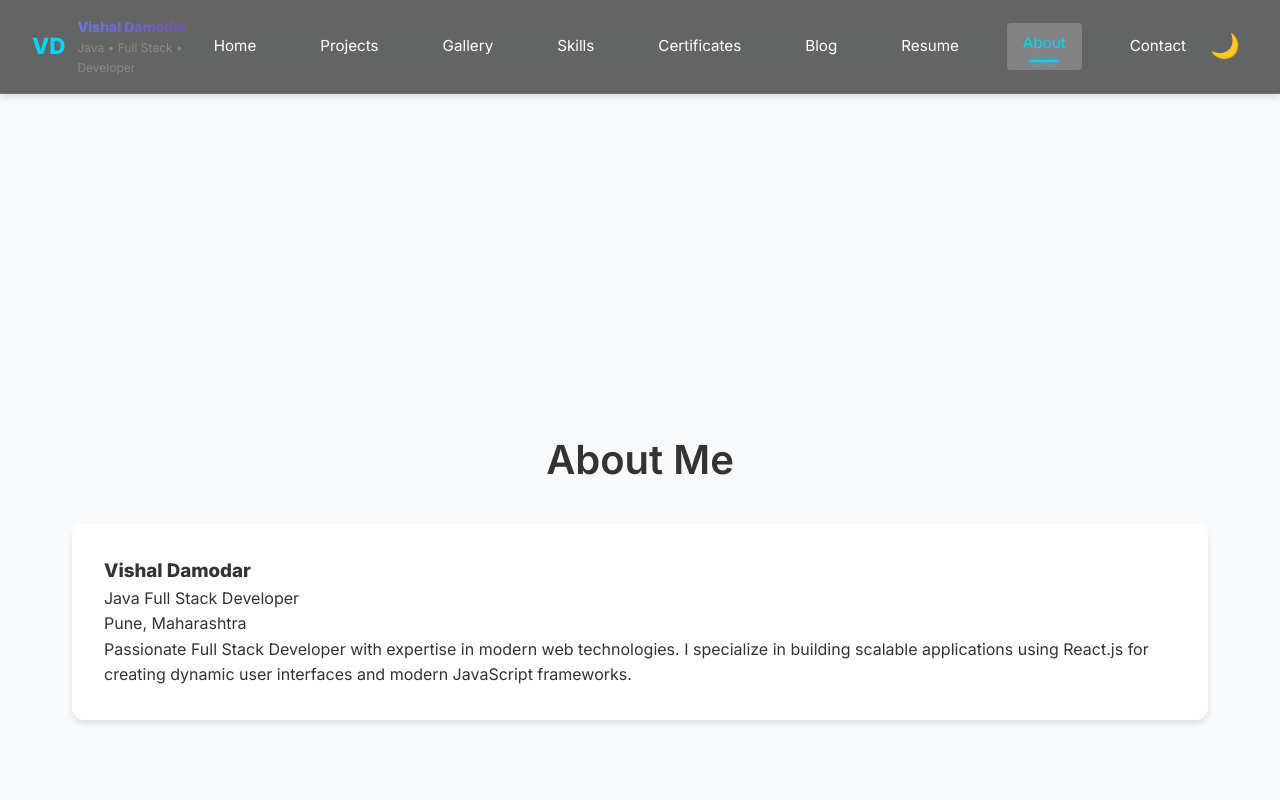
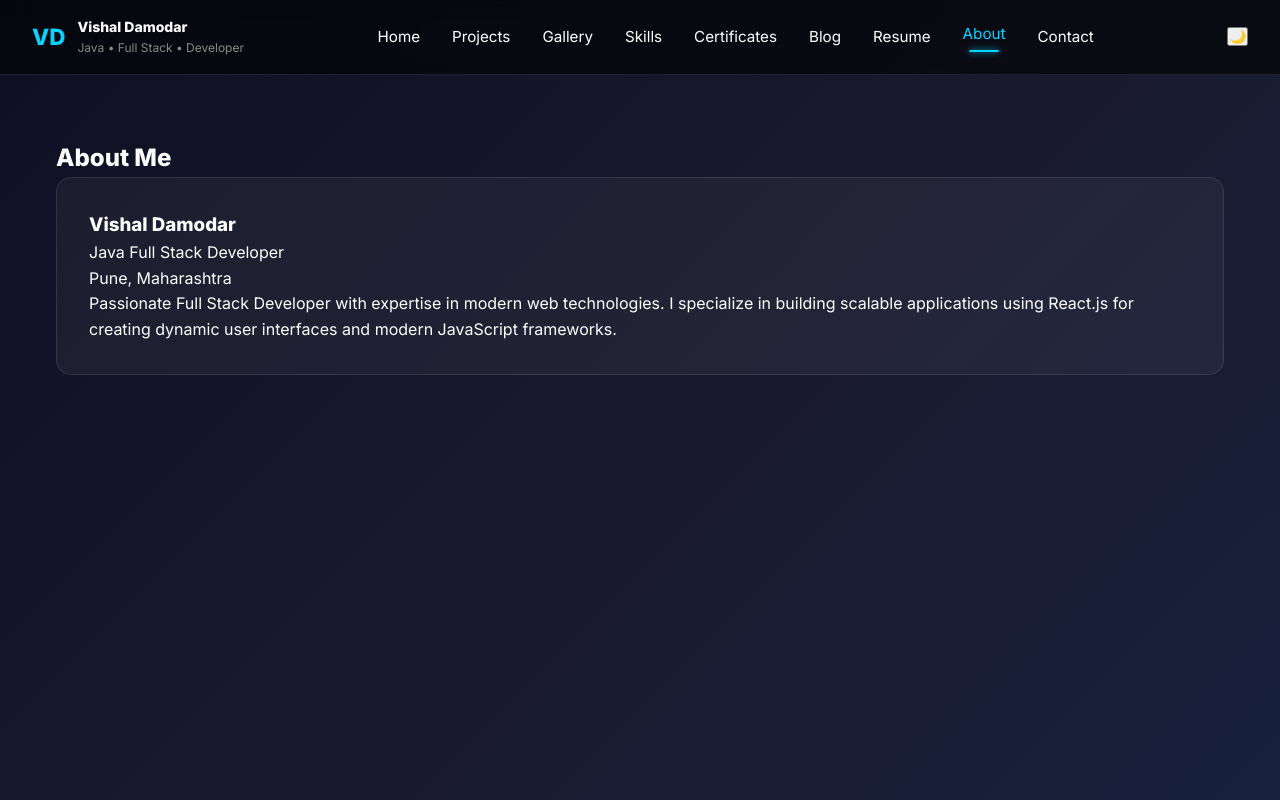
Before and after one commit to VishalSyntax/vishal-portfolio-v1, a React (Vite) app: page /about in a window 1280 px wide. Shown: the top 800 px of the page. Built offline with nearby package versions, Linux system fonts and the light colour scheme; the HTML template or start-up script is replaced by a standard one.

Commit message:
Revamp global and app CSS for modern UI

```diff
--- a/src/App.css
+++ b/src/App.css
@@ -1,259 +1,202 @@
-:root {
-  --primary-color: #667eea;
-  --secondary-color: #764ba2;
-  --text-color: #333;
-  --bg-color: #f8f9fa;
-  --white: #ffffff;
+.App {
+  min-height: 100vh;
+  display: flex;
+  flex-direction: column;
+  background: var(--gradient-background);
 }
 
-* {
-  margin: 0;
-  padding: 0;
-  box-sizing: border-box;
+/* Header Styles */
+.header {
+  position: sticky;
+  top: 0;
+  z-index: 100;
+  background: rgba(0, 0, 0, 0.6);
+  backdrop-filter: blur(10px);
+  border-bottom: 1px solid var(--border);
 }
 
-body {
-  font-family: 'Inter', -apple-system, BlinkMacSystemFont, 'Segoe UI', 'Roboto', sans-serif;
-  line-height: 1.6;
-  color: var(--text-color);
-  background-color: var(--bg-color);
+/* Main Content */
+main {
+  flex: 1;
 }
 
-.App {
+/* Footer */
+.footer {
+  text-align: center;
+  padding: var(--spacing-lg);
+  border-top: 1px solid var(--border);
+  background: rgba(0, 0, 0, 0.3);
+  color: var(--text-muted);
+  font-size: var(--font-size-sm);
+}
+
+/* Section Layouts */
+.section {
+  padding: var(--spacing-3xl) 0;
   min-height: 100vh;
 }
 
-.header {
-  background: linear-gradient(135deg, var(--primary-color) 0%, var(--secondary-color) 100%);
-  padding: 1rem 0;
-  position: fixed;
-  top: 0;
-  width: 100%;
-  z-index: 1000;
-  box-shadow: 0 4px 6px rgba(0, 0, 0, 0.1);
-}
-
-nav ul {
-  display: flex;
-  justify-content: center;
-  list-style: none;
-  margin: 0;
-  padding: 0;
-}
-
-nav li {
-  margin: 0 1rem;
-}
-
-nav a {
-  color: var(--white);
-  text-decoration: none;
-  padding: 0.5rem 1rem;
-  border-radius: 4px;
-  transition: all 0.3s ease;
-  font-weight: 500;
-}
-
-nav a:hover,
-nav a.active {
-  background-color: rgba(255, 255, 255, 0.2);
-}
-
-main {
-  margin-top: 80px;
-}
-
-.section {
-  padding: 4rem 0;
-  min-height: 100vh;
+.hero-section {
   display: flex;
   align-items: center;
-}
-
-.hero-section {
-  background: linear-gradient(135deg, rgba(102, 126, 234, 0.1) 0%, rgba(118, 75, 162, 0.1) 100%);
-  text-align: center;
+  justify-content: center;
   min-height: 100vh;
-  display: flex;
-  align-items: center;
-}
-
-.container {
-  max-width: 1200px;
-  margin: 0 auto;
-  padding: 0 2rem;
-}
-
-h1 {
-  font-size: 3.5rem;
-  font-weight: 700;
-  margin-bottom: 1rem;
-  background: linear-gradient(135deg, var(--primary-color), var(--secondary-color));
-  -webkit-background-clip: text;
-  -webkit-text-fill-color: transparent;
-  background-clip: text;
-}
-
-h2 {
-  font-size: 2.5rem;
-  font-weight: 600;
-  margin-bottom: 2rem;
   text-align: center;
 }
 
-.lead {
-  font-size: 1.5rem;
-  font-weight: 500;
-  margin-bottom: 1rem;
-}
-
+/* Card Components */
 .card {
-  background: var(--white);
-  border-radius: 12px;
-  padding: 2rem;
-  box-shadow: 0 4px 6px rgba(0, 0, 0, 0.1);
-  transition: transform 0.3s ease;
+  background: var(--surface);
+  backdrop-filter: blur(10px);
+  border: 1px solid var(--border);
+  border-radius: var(--radius-lg);
+  padding: var(--spacing-xl);
+  transition: all var(--transition-base);
 }
 
 .card:hover {
   transform: translateY(-5px);
+  background: var(--surface-hover);
+  box-shadow: var(--shadow-glow);
 }
 
-.skills-grid {
+/* Grid Layouts */
+.grid {
   display: grid;
-  grid-template-columns: repeat(auto-fit, minmax(200px, 1fr));
-  gap: 1.5rem;
-  margin-top: 2rem;
+  gap: var(--spacing-xl);
 }
 
-.skill-card {
-  background: var(--white);
-  padding: 1.5rem;
-  border-radius: 8px;
-  text-align: center;
-  font-weight: 500;
-  box-shadow: 0 4px 6px rgba(0, 0, 0, 0.1);
-  transition: all 0.3s ease;
+.grid-2 {
+  grid-template-columns: repeat(2, 1fr);
 }
 
-.skill-card:hover {
-  transform: translateY(-5px);
-  box-shadow: 0 8px 25px rgba(0, 0, 0, 0.15);
+.grid-3 {
+  grid-template-columns: repeat(3, 1fr);
 }
 
-.form-group {
-  margin-bottom: 1.5rem;
+.grid-4 {
+  grid-template-columns: repeat(4, 1fr);
 }
 
-label {
-  display: block;
-  margin-bottom: 0.5rem;
-  font-weight: 500;
+.grid-auto {
+  grid-template-columns: repeat(auto-fit, minmax(250px, 1fr));
 }
 
-input,
-textarea {
-  width: 100%;
-  padding: 0.75rem;
-  border: 2px solid #e9ecef;
-  border-radius: 6px;
-  font-size: 1rem;
-  transition: border-color 0.3s ease;
-  font-family: inherit;
+/* Form Styles */
+.form-group {
+  margin-bottom: var(--spacing-lg);
 }
 
-input:focus,
-textarea:focus {
-  outline: none;
-  border-color: var(--primary-color);
+.form-label {
+  display: block;
+  margin-bottom: var(--spacing-sm);
+  font-weight: 600;
+  color: var(--text-primary);
 }
 
-.error {
-  color: #dc3545;
-  font-size: 0.875rem;
-  display: block;
-  margin-top: 0.25rem;
+.form-input {
+  width: 100%;
+  padding: var(--spacing-md);
+  border: 1px solid var(--border);
+  border-radius: var(--radius-md);
+  background: var(--surface);
+  color: var(--text-primary);
+  font-size: var(--font-size-base);
+  transition: all var(--transition-base);
 }
 
-.btn {
-  background: linear-gradient(135deg, var(--primary-color), var(--secondary-color));
-  color: var(--white);
-  border: none;
-  padding: 0.75rem 2rem;
-  border-radius: 6px;
-  font-size: 1rem;
-  font-weight: 500;
-  cursor: pointer;
-  transition: all 0.3s ease;
+.form-input:focus {
+  outline: none;
+  border-color: var(--primary);
+  box-shadow: 0 0 0 3px rgba(0, 212, 255, 0.1);
 }
 
-.btn:hover {
-  transform: translateY(-2px);
-  box-shadow: 0 8px 25px rgba(0, 0, 0, 0.15);
+.form-textarea {
+  resize: vertical;
+  min-height: 120px;
 }
 
-.success-message {
-  color: #28a745;
-  background-color: #d4edda;
-  border: 1px solid #c3e6cb;
-  padding: 1rem;
-  border-radius: 6px;
-  margin-top: 1rem;
+.form-error {
+  color: var(--error);
+  font-size: var(--font-size-sm);
+  margin-top: var(--spacing-xs);
+  display: block;
 }
 
-.theme-toggle {
-  background: none;
-  border: none;
-  font-size: 1.5rem;
-  cursor: pointer;
-  padding: 0.5rem;
-  border-radius: 50%;
-  transition: background-color 0.3s ease;
+/* Status Messages */
+.success-message {
+  background: rgba(76, 175, 80, 0.1);
+  border: 1px solid var(--success);
+  color: var(--success);
+  padding: var(--spacing-md);
+  border-radius: var(--radius-md);
+  margin-top: var(--spacing-md);
 }
 
-.theme-toggle:hover {
-  background-color: rgba(255, 255, 255, 0.1);
+.error-message {
+  background: rgba(244, 67, 54, 0.1);
+  border: 1px solid var(--error);
+  color: var(--error);
+  padding: var(--spacing-md);
+  border-radius: var(--radius-md);
+  margin-top: var(--spacing-md);
 }
 
-/* Dark theme */
-body.dark {
-  --text-color: #e0e0e0;
-  --bg-color: #1a1a1a;
-  --white: #2d2d2d;
+/* Loading States */
+.loading {
+  opacity: 0.6;
+  pointer-events: none;
 }
 
-body.dark .header {
-  background: linear-gradient(135deg, #4a5568 0%, #2d3748 100%);
+.spinner {
+  width: 20px;
+  height: 20px;
+  border: 2px solid transparent;
+  border-top: 2px solid var(--primary);
+  border-radius: 50%;
+  animation: spin 1s linear infinite;
+  display: inline-block;
+  margin-right: var(--spacing-sm);
 }
 
-body.dark .card {
-  background: var(--white);
-  color: var(--text-color);
+@keyframes spin {
+  0% { transform: rotate(0deg); }
+  100% { transform: rotate(360deg); }
 }
 
-body.dark .skill-card {
-  background: var(--white);
-  color: var(--text-color);
+/* Responsive Grid Adjustments */
+@media (max-width: 1024px) {
+  .grid-4 {
+    grid-template-columns: repeat(2, 1fr);
+  }
+
+  .grid-3 {
+    grid-template-columns: repeat(2, 1fr);
+  }
 }
 
 @media (max-width: 768px) {
-  h1 {
-    font-size: 2.5rem;
+  .grid-2,
+  .grid-3,
+  .grid-4 {
+    grid-template-columns: 1fr;
   }
 
-  h2 {
-    font-size: 2rem;
+  .grid-auto {
+    grid-template-columns: 1fr;
   }
 
-  .skills-grid {
-    grid-template-columns: repeat(auto-fit, minmax(150px, 1fr));
+  .section {
+    padding: var(--spacing-2xl) 0;
+  }
+}
+
+@media (max-width: 480px) {
+  .card {
+    padding: var(--spacing-lg);
   }
 
-  nav ul {
-    flex-wrap: wrap;
-  }
-
-  nav li {
-    margin: 0.25rem 0.5rem;
+  .section {
+    padding: var(--spacing-xl) 0;
   }
 }
--- a/src/index.css
+++ b/src/index.css
@@ -1,13 +1,225 @@
+:root {
+  /* Colors */
+  --primary: #00d4ff;
+  --secondary: #ff6b6b;
+  --accent: #00d4ff;
+  --accent-2: #ff6b6b;
+  --background: #0f0f23;
+  --background-2: #1a1a2e;
+  --background-3: #16213e;
+  --surface: rgba(255, 255, 255, 0.05);
+  --surface-hover: rgba(255, 255, 255, 0.1);
+  --border: rgba(255, 255, 255, 0.1);
+  --text-primary: #ffffff;
+  --text-secondary: #cccccc;
+  --text-muted: #888888;
+  --success: #4caf50;
+  --error: #f44336;
+  --warning: #ff9800;
+
+  /* Gradients */
+  --gradient-primary: linear-gradient(45deg, var(--primary), var(--secondary));
+  --gradient-background: linear-gradient(135deg, var(--background) 0%, var(--background-2) 50%, var(--background-3) 100%);
+
+  /* Spacing */
+  --spacing-xs: 0.25rem;
+  --spacing-sm: 0.5rem;
+  --spacing-md: 1rem;
+  --spacing-lg: 1.5rem;
+  --spacing-xl: 2rem;
+  --spacing-2xl: 3rem;
+  --spacing-3xl: 4rem;
+
+  /* Border Radius */
+  --radius-sm: 5px;
+  --radius-md: 10px;
+  --radius-lg: 15px;
+  --radius-xl: 25px;
+  --radius-full: 50%;
+
+  /* Shadows */
+  --shadow-sm: 0 2px 4px rgba(0, 0, 0, 0.1);
+  --shadow-md: 0 4px 8px rgba(0, 0, 0, 0.15);
+  --shadow-lg: 0 8px 16px rgba(0, 0, 0, 0.2);
+  --shadow-glow: 0 0 20px rgba(0, 212, 255, 0.3);
+
+  /* Typography */
+  --font-size-xs: 0.75rem;
+  --font-size-sm: 0.875rem;
+  --font-size-base: 1rem;
+  --font-size-lg: 1.125rem;
+  --font-size-xl: 1.25rem;
+  --font-size-2xl: 1.5rem;
+  --font-size-3xl: 2rem;
+  --font-size-4xl: 3rem;
+
+  /* Transitions */
+  --transition-fast: 0.15s ease;
+  --transition-base: 0.3s ease;
+  --transition-slow: 0.5s ease;
+}
+
+* {
+  box-sizing: border-box;
+  margin: 0;
+  padding: 0;
+}
+
 body {
-  margin: 0;
-  font-family: -apple-system, BlinkMacSystemFont, 'Segoe UI', 'Roboto', 'Oxygen',
-    'Ubuntu', 'Cantarell', 'Fira Sans', 'Droid Sans', 'Helvetica Neue',
-    sans-serif;
+  font-family: 'Inter', -apple-system, BlinkMacSystemFont, 'Segoe UI', 'Roboto', 'Oxygen',
+    'Ubuntu', 'Cantarell', 'Fira Sans', 'Droid Sans', 'Helvetica Neue', sans-serif;
   -webkit-font-smoothing: antialiased;
   -moz-osx-font-smoothing: grayscale;
+  background: var(--gradient-background);
+  color: var(--text-primary);
+  line-height: 1.6;
+  overflow-x: hidden;
 }
 
 code {
-  font-family: source-code-pro, Menlo, Monaco, Consolas, 'Courier New',
-    monospace;
+  font-family: source-code-pro, Menlo, Monaco, Consolas, 'Courier New', monospace;
 }
+
+/* Scrollbar Styling */
+::-webkit-scrollbar {
+  width: 8px;
+}
+
+::-webkit-scrollbar-track {
+  background: var(--background);
+}
+
+::-webkit-scrollbar-thumb {
+  background: var(--primary);
+  border-radius: var(--radius-sm);
+}
+
+::-webkit-scrollbar-thumb:hover {
+  background: var(--secondary);
+}
+
+/* Global Utility Classes */
+.container {
+  max-width: 1200px;
+  margin: 0 auto;
+  padding: 0 var(--spacing-md);
+}
+
+.glass {
+  background: var(--surface);
+  backdrop-filter: blur(10px);
+  border: 1px solid var(--border);
+  border-radius: var(--radius-lg);
+}
+
+.gradient-text {
+  background: var(--gradient-primary);
+  -webkit-background-clip: text;
+  -webkit-text-fill-color: transparent;
+  background-clip: text;
+}
+
+.btn {
+  padding: var(--spacing-md) var(--spacing-xl);
+  border: none;
+  border-radius: var(--radius-xl);
+  font-weight: bold;
+  cursor: pointer;
+  transition: all var(--transition-base);
+  text-decoration: none;
+  display: inline-block;
+  text-align: center;
+}
+
+.btn-primary {
+  background: var(--gradient-primary);
+  color: var(--text-primary);
+}
+
+.btn-outline {
+  background: transparent;
+  border: 2px solid var(--primary);
+  color: var(--primary);
+}
+
+.btn:hover {
+  transform: translateY(-2px);
+  box-shadow: var(--shadow-glow);
+}
+
+/* Responsive Design */
+@media (max-width: 1200px) {
+  .container {
+    padding: 0 var(--spacing-lg);
+  }
+}
+
+@media (max-width: 768px) {
+  :root {
+    --font-size-4xl: 2rem;
+    --font-size-3xl: 1.5rem;
+    --spacing-3xl: 2rem;
+    --spacing-2xl: 1.5rem;
+  }
+
+  .container {
+    padding: 0 var(--spacing-md);
+  }
+
+  /* Mobile-specific styles */
+  .mobile-stack {
+    grid-template-columns: 1fr !important;
+    gap: var(--spacing-lg) !important;
+  }
+}
+
+@media (max-width: 480px) {
+  :root {
+    --font-size-4xl: 1.75rem;
+    --font-size-3xl: 1.25rem;
+    --spacing-xl: 1rem;
+    --spacing-2xl: 1rem;
+  }
+
+  .container {
+    padding: 0 var(--spacing-sm);
+  }
+}
+
+/* Animation Classes */
+.fade-in {
+  animation: fadeIn 0.6s ease-out;
+}
+
+.slide-up {
+  animation: slideUp 0.6s ease-out;
+}
+
+@keyframes fadeIn {
+  from { opacity: 0; }
+  to { opacity: 1; }
+}
+
+@keyframes slideUp {
+  from {
+    opacity: 0;
+    transform: translateY(30px);
+  }
+  to {
+    opacity: 1;
+    transform: translateY(0);
+  }
+}
+
+/* Focus styles for accessibility */
+*:focus {
+  outline: 2px solid var(--primary);
+  outline-offset: 2px;
+}
+
+button:focus,
+input:focus,
+textarea:focus {
+  outline: 2px solid var(--primary);
+  outline-offset: 2px;
+}
```
